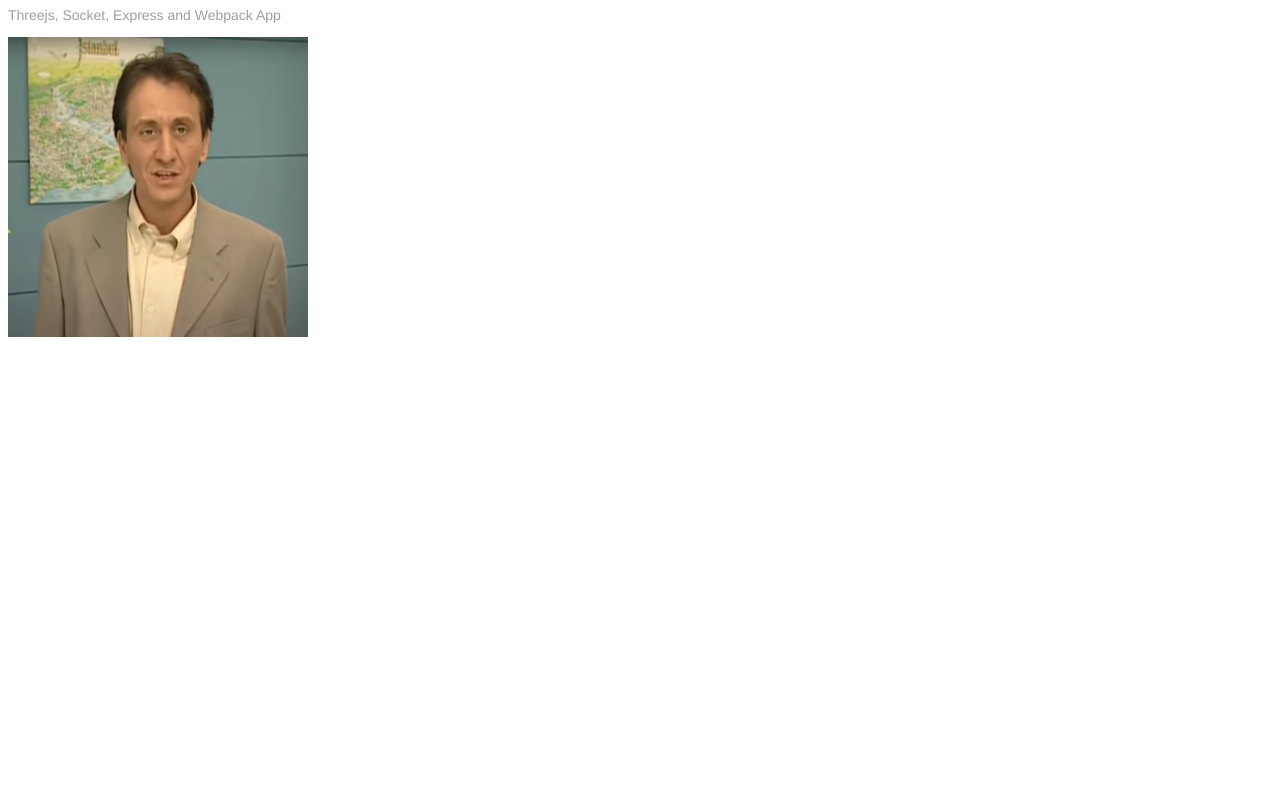
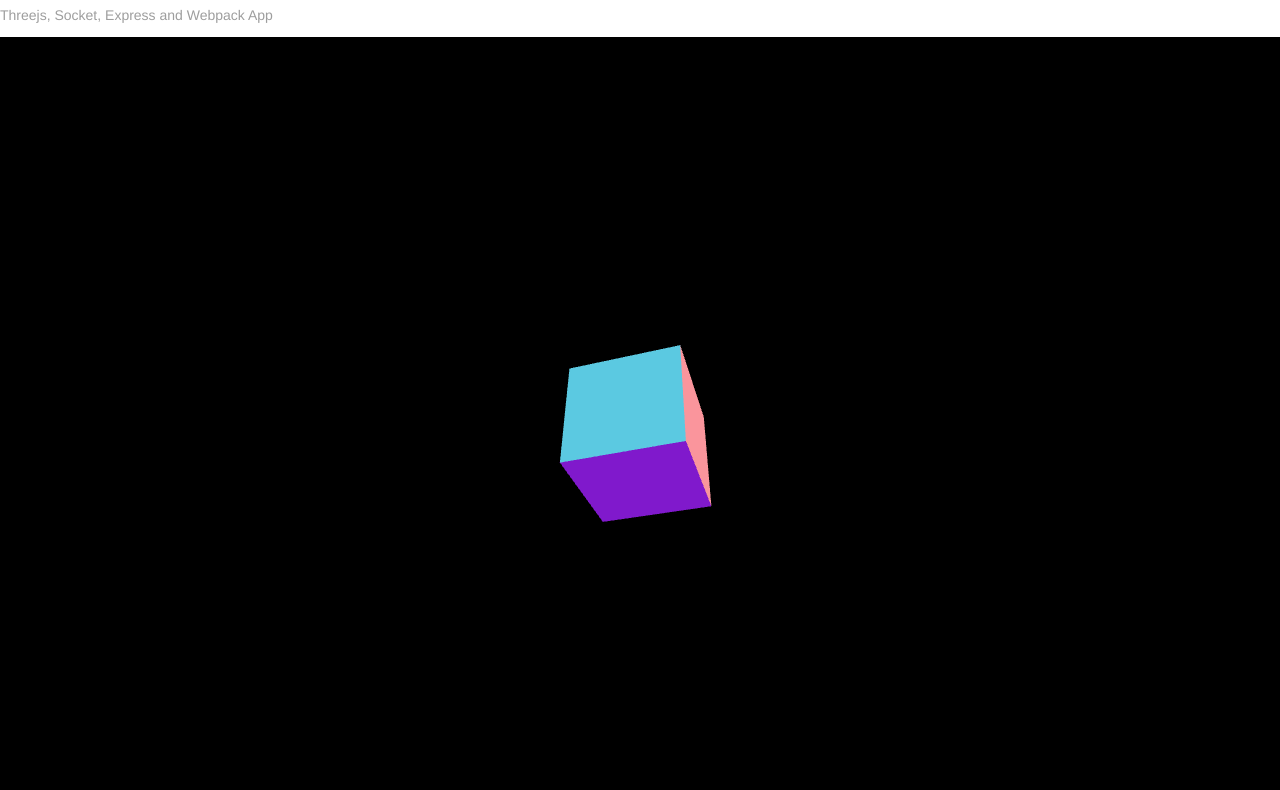
Before and after one commit to metinozkan/threejs-expack-socketio, a website built with webpack: page src/html/index.html in a window 1280 px wide. Shown: the part 73-863 px from the top of the page. Before the commit the page ends 800 px from the top, so only its background shows below. Built offline with nearby package versions, Linux system fonts and the light colour scheme.

Commit message:
added three js :fire:

```diff
--- a/package.json
+++ b/package.json
@@ -20,7 +20,8 @@
   },
   "homepage": "https://github.com/metinozkan/threejs-expack-socketio#readme",
   "dependencies": {
-    "express": "^4.17.1"
+    "express": "^4.17.1",
+    "three": "^0.129.0"
   },
   "devDependencies": {
     "@babel/core": "^7.14.3",
--- a/src/html/index.html
+++ b/src/html/index.html
@@ -8,6 +8,5 @@
   <body>
     <h1>ThreeExpackSocket</h1>
     <p class="description">Threejs, Socket, Express and Webpack App</p>
-    <div class="awful-selfie"></div>
   </body>
 </html>
--- a/src/index.js
+++ b/src/index.js
@@ -6,3 +6,61 @@ logMessage("A very warm welcome to Expack!");
 if (typeof module.hot !== "undefined") {
   module.hot.accept(); // eslint-disable-line no-undef
 }
+/**
+ * entry.js
+ *
+ * This is the first file loaded. It sets up the Renderer,
+ * Scene and Camera. It also starts the render loop and
+ * handles window resizes.
+ *
+ */
+import * as THREE from "three";
+
+let camera, scene, renderer;
+let geometry, material, mesh;
+
+init();
+
+function init() {
+  camera = new THREE.PerspectiveCamera(
+    70,
+    window.innerWidth / window.innerHeight,
+    0.01,
+    10
+  );
+  camera.position.z = 1;
+
+  scene = new THREE.Scene();
+
+  geometry = new THREE.BoxGeometry(0.2, 0.2, 0.2);
+  material = new THREE.MeshNormalMaterial();
+
+  mesh = new THREE.Mesh(geometry, material);
+  scene.add(mesh);
+
+  renderer = new THREE.WebGLRenderer({ antialias: true });
+  renderer.setSize(window.innerWidth, window.innerHeight);
+  renderer.setAnimationLoop(animation);
+  document.body.appendChild(renderer.domElement);
+}
+
+function animation(time) {
+  mesh.rotation.x = time / 2000;
+  mesh.rotation.y = time / 1000;
+
+  renderer.render(scene, camera);
+}
+
+// resize
+const windowResizeHanlder = () => {
+  const { innerHeight, innerWidth } = window;
+  renderer.setSize(innerWidth, innerHeight);
+  camera.aspect = innerWidth / innerHeight;
+  camera.updateProjectionMatrix();
+};
+windowResizeHanlder();
+window.addEventListener("resize", windowResizeHanlder);
+
+// dom
+document.body.style.margin = 0;
+document.body.appendChild(renderer.domElement);
--- a/webpack.dev.config.js
+++ b/webpack.dev.config.js
@@ -39,7 +39,7 @@ module.exports = {
         use: ["style-loader", "css-loader"],
       },
       {
-        test: /\.(png|svg|jpg|jpeg|gif)$/,
+        test: /\.(jpe?g|png|gif|svg|tga|glb|babylon|mtl|pcb|pcd|prwm|obj|mat|mp3|ogg)$/i,
         use: ["file-loader"],
       },
     ],
```
Also changed, not shown: dist/index.html, dist/server.js, 3 other files.
